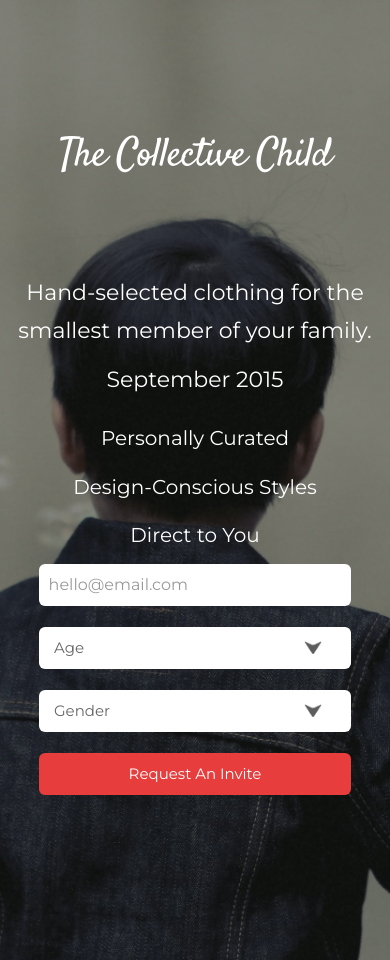
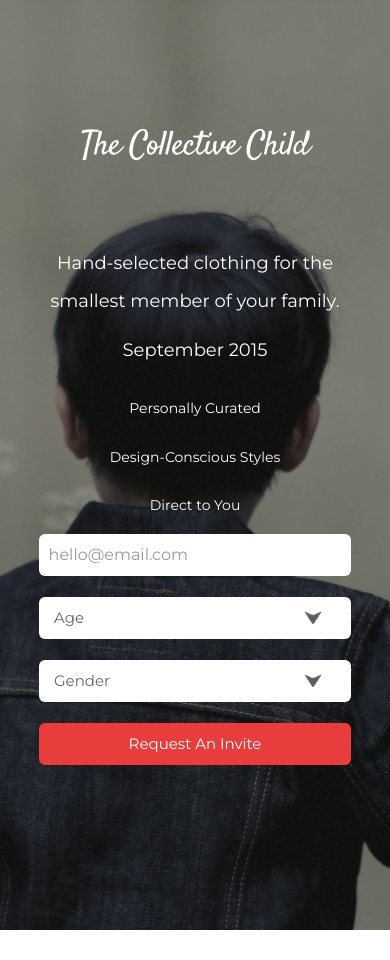
Before and after one commit to jrose13/TCC, a plain HTML site: page index.html in a window 390 px wide. After the commit the page ends 930 px from the top, so only its background shows below. Drawn offline with Linux system fonts and the light colour scheme.

Commit message:
mobile fonts

```diff
--- a/static/css/common1.css
+++ b/static/css/common1.css
@@ -46,20 +46,20 @@ line-height: 38.4px;}
 @media (max-width: 767px) {
   .header-14-sub .hero-unit h1 {
     text-align: center;
-    font-size: 40px;
+    font-size: 34px;
+    padding: 0 30 0 30;
   }
 
   .header-14-sub h3 {
-  	font-size: 22px;
+  	font-size: 18px;
   	margin: 0 0 10px;
   }
 
   .header-14-sub .hero-unit {
-  	margin: 10px auto 20px;
   }
 
   .sub-head h4 {
-  	font-size: 20px;
+  	font-size: 14px;
   }
 
 }
```
